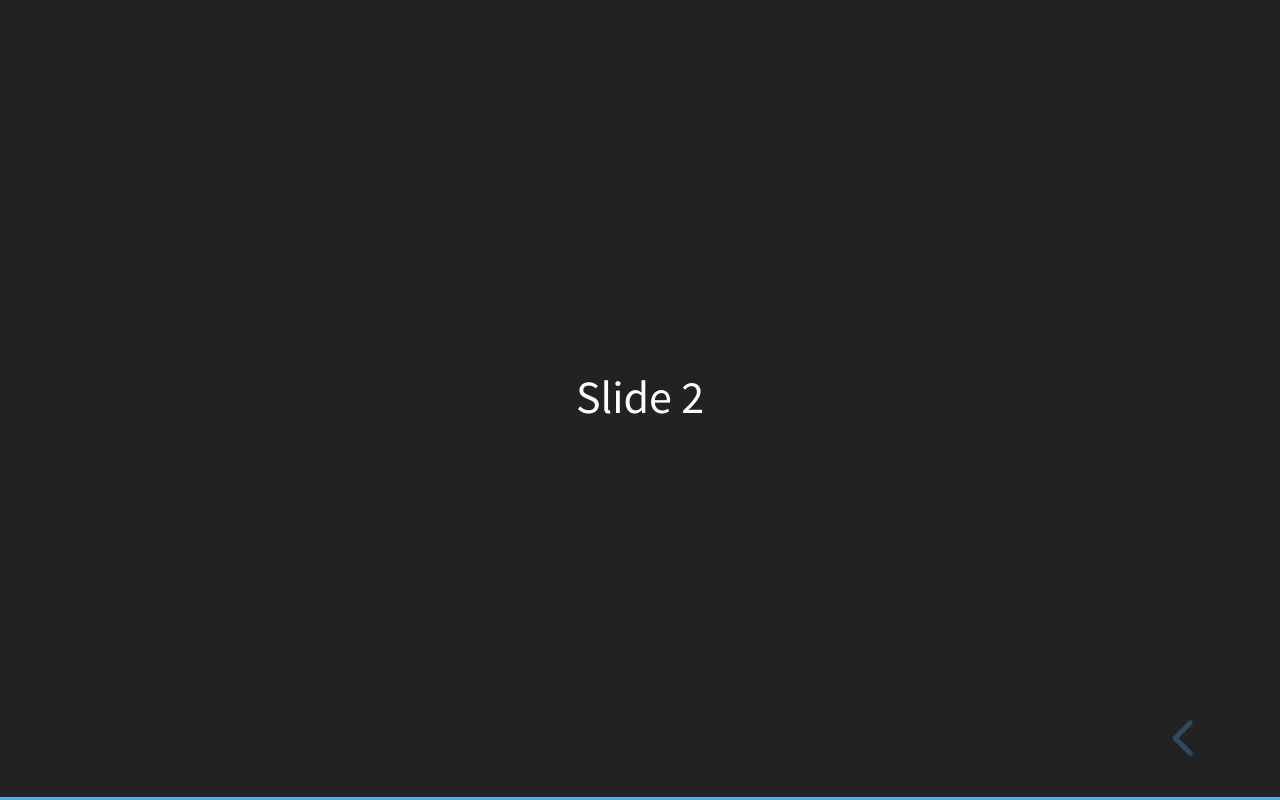
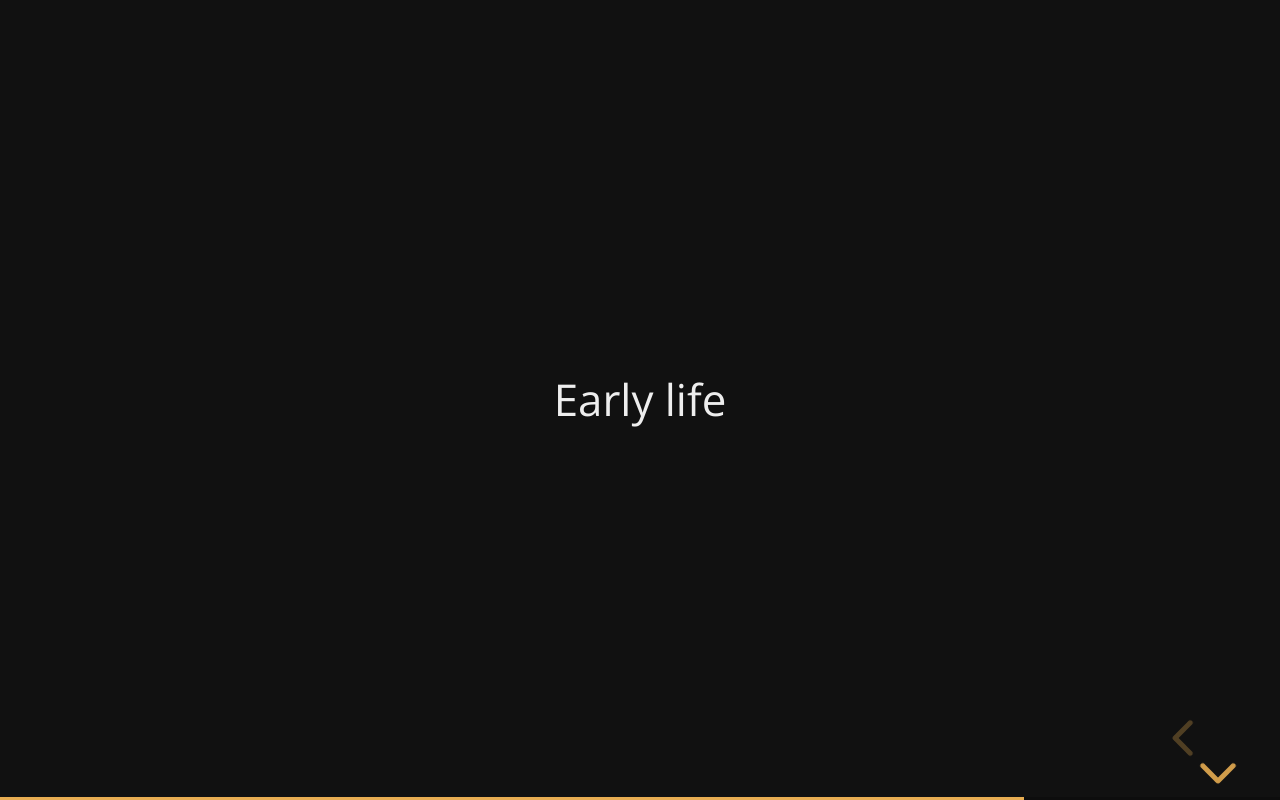
Before and after one commit to lisawilliams/holley, a website: page index.html in a window 1280 px wide. Both pictures are taken after a click on the button 1250 px from the left and 738 px from the top of the page. Drawn offline with nearby package versions, Linux system fonts and the light colour scheme.

Commit message:
editting slides

```diff
--- a/index.html
+++ b/index.html
@@ -7,7 +7,7 @@
 		<title>reveal.js</title>
 
 		<link rel="stylesheet" href="css/reveal.css">
-		<link rel="stylesheet" href="css/theme/black.css">
+		<link rel="stylesheet" href="css/theme/night.css">
 
 		<!-- Theme used for syntax highlighting of code -->
 		<link rel="stylesheet" href="lib/css/zenburn.css">
@@ -37,7 +37,24 @@
 
 
 				</section>
-				<section>Slide 2</section>
+
+				<section>
+					<section>Early life</section>
+					<section>He was</section>
+
+
+
+
+
+
+
+				</section>
+
+
+
+
+
+
 			</div>
 		</div>
 
```
